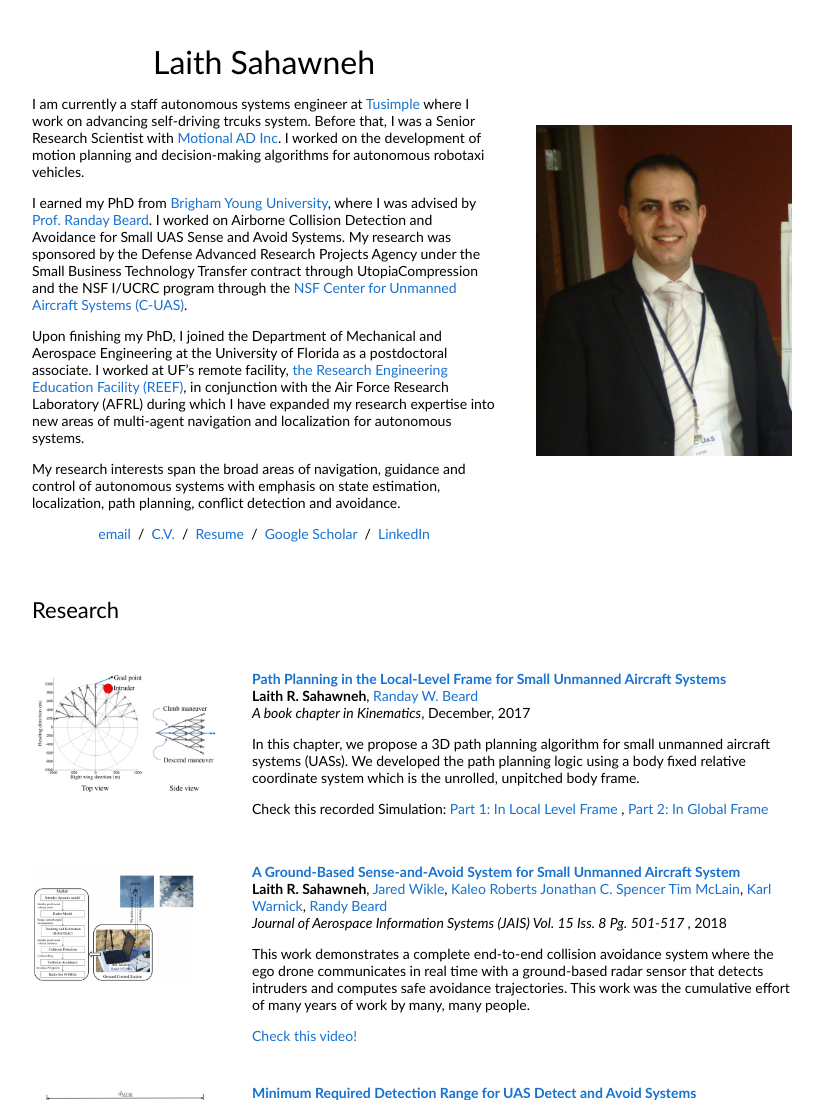
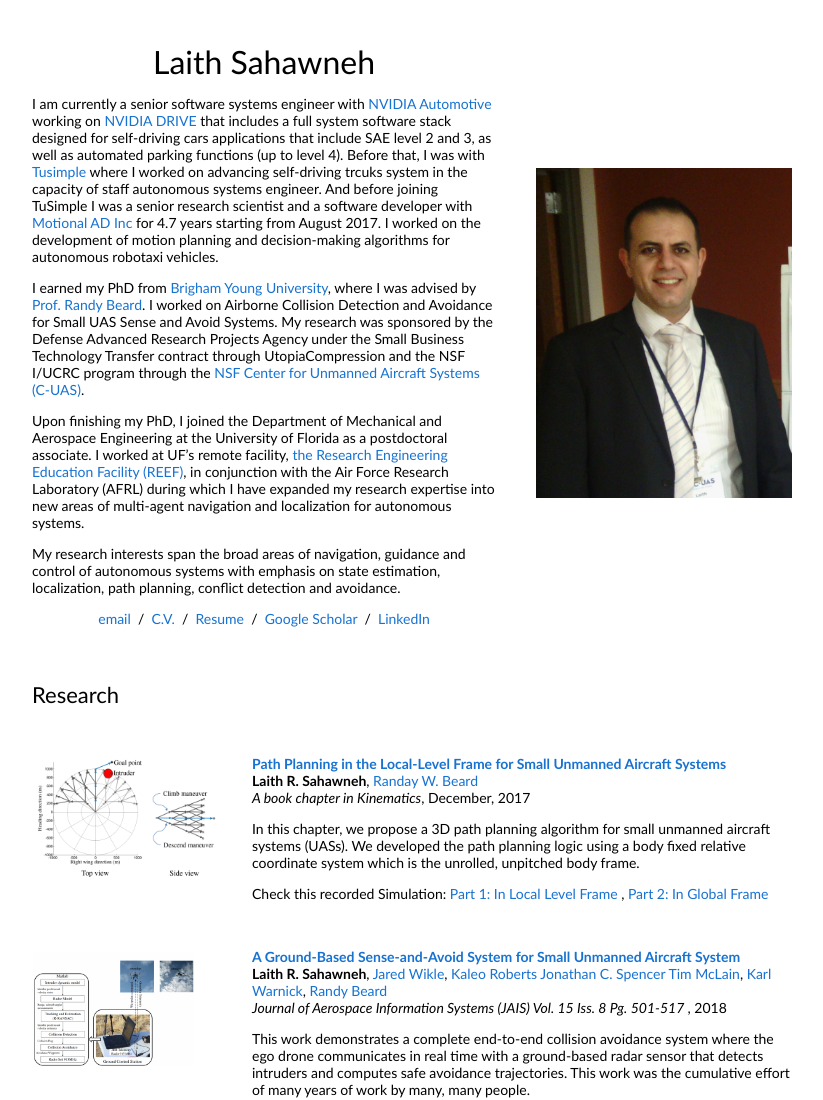
Before and after one commit to laithsahawneh/laithsahawneh.github.io, a plain HTML site: page index.html in a window 1280 px wide. Shown: the top 1100 px of the page, without its empty margins (228-1051 px from the left). Drawn offline with Linux system fonts and the light colour scheme.

Commit message:
update my website with recent work with NVIDIA.

```diff
--- a/index.html
+++ b/index.html
@@ -20,9 +20,10 @@
               <p style="text-align:center">
                 <name>Laith Sahawneh</name>
               </p>
-              <p>I am currently a staff autonomous systems engineer at <a href="https://www.tusimple.com/">Tusimple </a> where I work on advancing self-driving trcuks system. Before that, I was a Senior Research Scientist with <a href="https://motional.com">Motional AD Inc</a>. I worked on the development of motion planning and decision-making algorithms for autonomous robotaxi vehicles.
+              <p>I am currently a senior software systems engineer with <a href=" https://www.nvidia.com/en-us/self-driving-cars/">NVIDIA Automotive </a> working on <a href=" https://www.nvidia.com/en-us/self-driving-cars/software/">NVIDIA DRIVE </a> that includes a full system software stack designed for self-driving cars applications that include SAE level 2 and 3, as well as automated parking functions (up to level 4). Before that, I was with <a href="https://www.tusimple.com/">Tusimple </a> where I worked on advancing self-driving trcuks system in the capacity of staff autonomous systems engineer.
+			  And before joining TuSimple I was a senior research scientist and a software developer with <a href="https://motional.com">Motional AD Inc</a> for 4.7 years starting from August 2017. I worked on the development of motion planning and decision-making algorithms for autonomous robotaxi vehicles.
               </p>
-              <p>I earned my PhD from <a href="https://ece.byu.edu/">Brigham Young University</a>, where I was advised by <a href="https://ece.byu.edu/directory/randy-beard">Prof. Randay Beard</a>. I worked on Airborne Collision Detection and Avoidance for Small UAS Sense and Avoid Systems. My research was sponsored by the Defense Advanced Research Projects Agency under the Small Business Technology Transfer contract through UtopiaCompression and the NSF I/UCRC program through the<a href="https://iucrc.nsf.gov/centers/center-for-unmanned-aircraft-system/"> NSF Center for Unmanned Aircraft Systems (C-UAS)</a>.
+              <p>I earned my PhD from <a href="https://ece.byu.edu/">Brigham Young University</a>, where I was advised by <a href="https://ece.byu.edu/directory/randy-beard">Prof. Randy Beard</a>. I worked on Airborne Collision Detection and Avoidance for Small UAS Sense and Avoid Systems. My research was sponsored by the Defense Advanced Research Projects Agency under the Small Business Technology Transfer contract through UtopiaCompression and the NSF I/UCRC program through the<a href="https://iucrc.nsf.gov/centers/center-for-unmanned-aircraft-system/"> NSF Center for Unmanned Aircraft Systems (C-UAS)</a>.
               </p>
               <p> Upon finishing my PhD, I joined the Department of Mechanical and Aerospace Engineering at the University of Florida as a postdoctoral associate. I worked at UF’s remote facility, <a href="https://www.eng.ufl.edu/reef/"> the Research Engineering Education Facility (REEF)</a>, in conjunction with the Air Force Research Laboratory (AFRL) during which I have expanded my research expertise into new areas of multi-agent navigation and localization for autonomous systems.
               </p>
```
Also changed, not shown: 1 other file.
